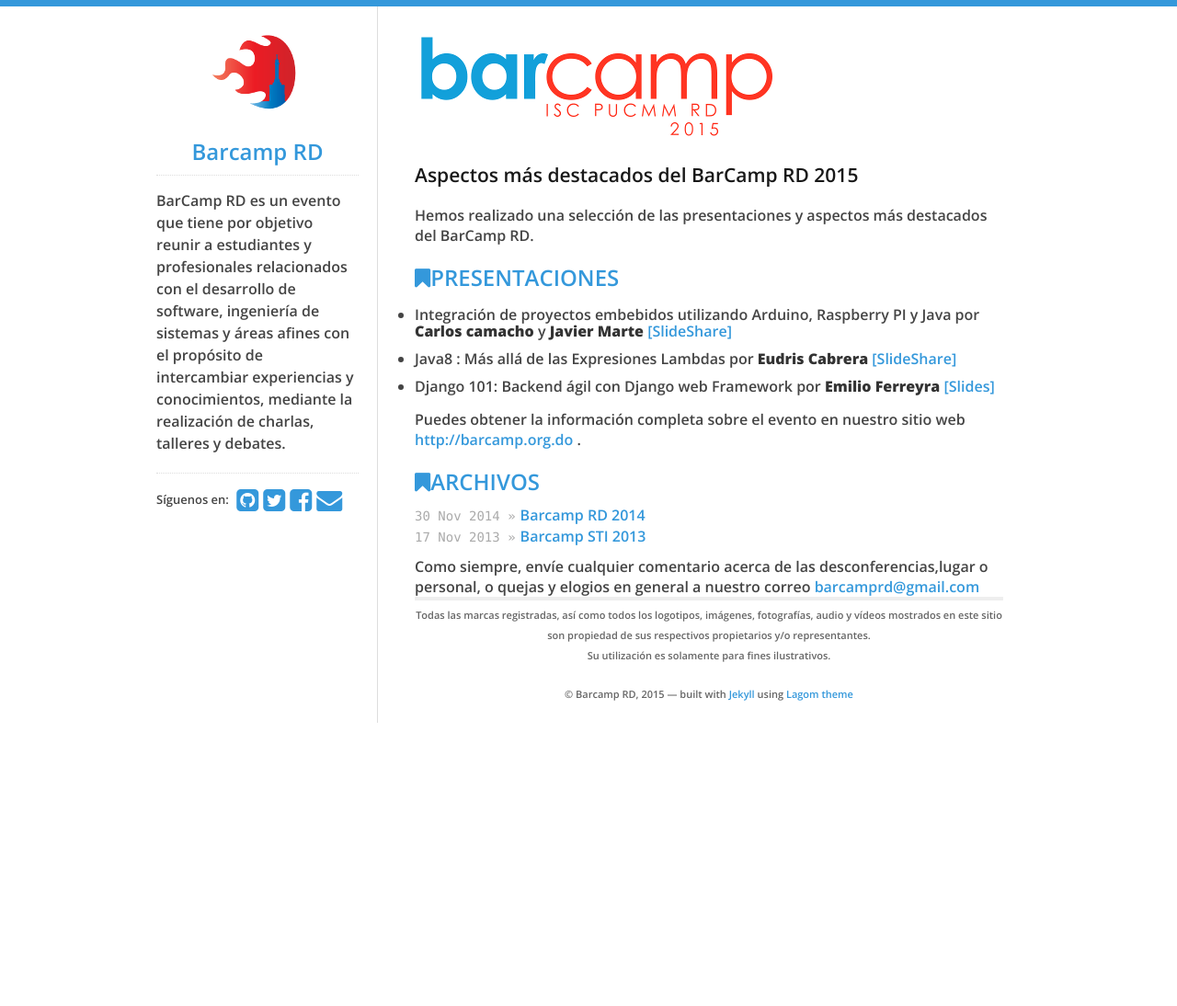
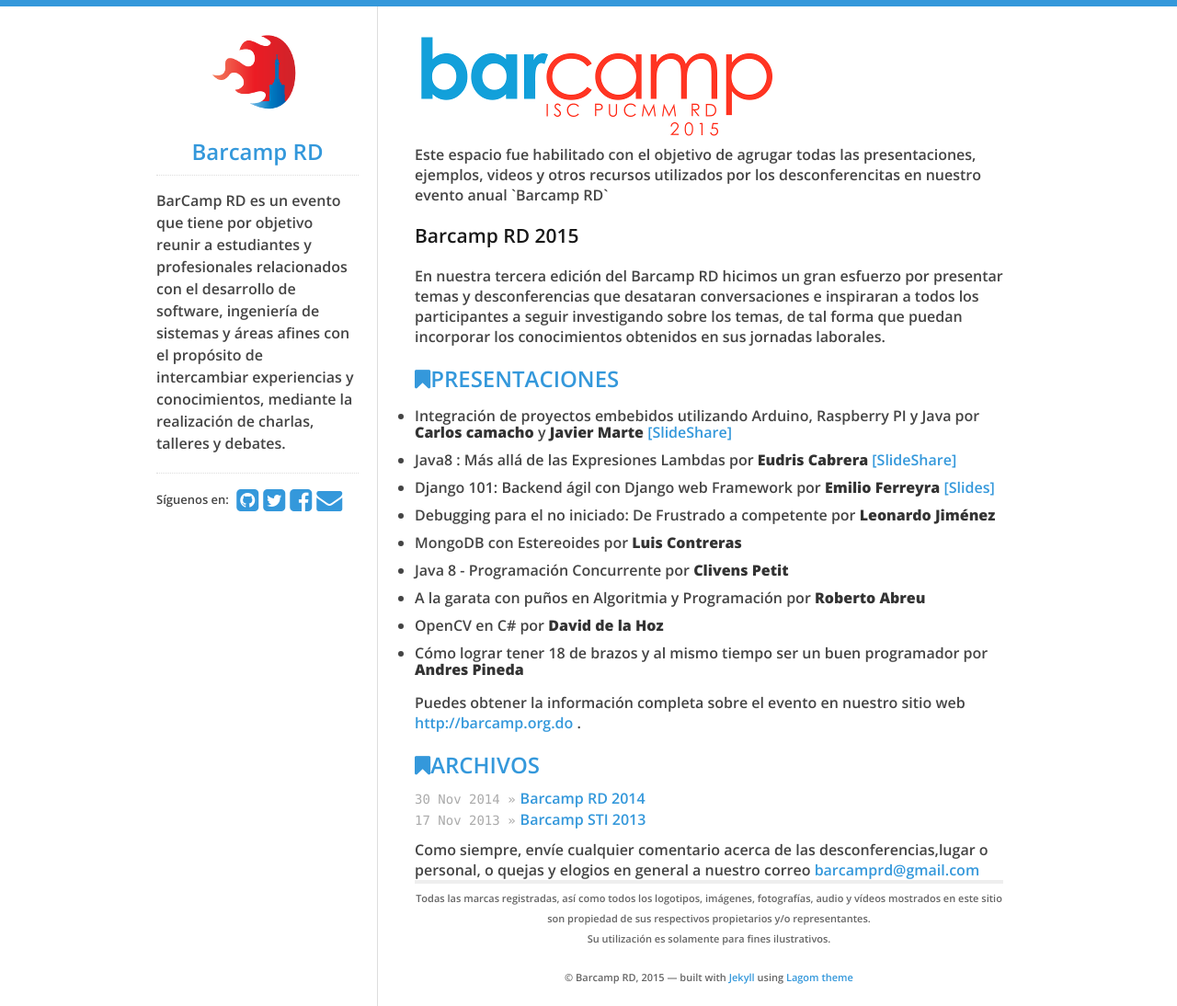
Before and after one commit to BarcampRD/BarcampRD.github.io, a Jekyll site: the page built from index.html, in a window 1280 px wide. Shown: the whole page at 92% size. Built offline with Jekyll 4.4.1, drawn with Linux system fonts in a browser that asks for light colours; nearby versions of some CDN libraries; before the commit the page ends 907 px from its top, so only the background shows below that.

Commit message:
actualizacion informacion 2015

```diff
--- a/index.html
+++ b/index.html
@@ -1,16 +1,17 @@
 ---
 layout: default
-title: Aspectos más destacados del BarCamp RD
+title: Presentaciones y otros recursos sobre el BarCamp RD
 ---
 
 <div id="home">
 
  <img src="/barcamp2015.png" class="logobarcamp" alt="BarCamp RD"/>
 
+ <p>Este espacio fue habilitado con el objetivo de agrugar todas las presentaciones, ejemplos, videos y otros recursos utilizados por los desconferencitas en nuestro evento anual `Barcamp RD`</p>
 
-   <h3>Aspectos más destacados del BarCamp RD 2015</h3>
-    <p>Hemos realizado una selección de las presentaciones y aspectos más destacados del BarCamp RD.</p>
-
+ <h3>Barcamp RD 2015</h3>
+  <p> En  nuestra tercera edición del Barcamp RD hicimos un gran esfuerzo por presentar temas y desconferencias que desataran conversaciones  e inspiraran a todos los participantes a seguir investigando sobre los temas, de tal forma que puedan incorporar los conocimientos obtenidos en sus jornadas laborales.
+  </p>
 
 <h2><i class="fa fa-bookmark"></i>PRESENTACIONES</h2>
 <ul>
@@ -22,6 +23,20 @@ title: Aspectos más destacados del BarCamp RD
 
 <li>Django 101: Backend ágil con Django web Framework por <strong>Emilio Ferreyra</strong> <a href="http://slides.com/emilioferreyra/django-101/#/" target="_blank">[Slides]</a>
 </li>
+
+<li>Debugging para el no iniciado: De Frustrado a competente por <strong>Leonardo Jiménez</strong> </li>
+
+<li>MongoDB con Estereoides por <strong>Luis Contreras</strong></li>
+
+<li>Java 8 - Programación Concurrente por <strong>Clivens Petit</strong></li>
+
+<li>A la garata con puños en Algoritmia y Programación por <strong>Roberto Abreu</strong></li>
+
+<li>OpenCV en C# por <strong>David de la Hoz</strong></li>
+
+<li>Cómo lograr tener 18 de brazos y al mismo tiempo ser un buen programador
+ por <strong>Andres Pineda</strong></li>
+
 </ul>
  <p>Puedes obtener la información completa sobre el evento en nuestro sitio web {% if site.data.theme.site_url %}
    <a href="{{site.data.theme.site_url}}" target="_blank">{{site.data.theme.site_url}}</a>
```
Also changed, not shown: _posts/2013-11-17-barcampsti2013-highlights.md (+10 -5 lines), _posts/2014-11-30-barcamprd2014-highlights.md (+2 -1 lines).
